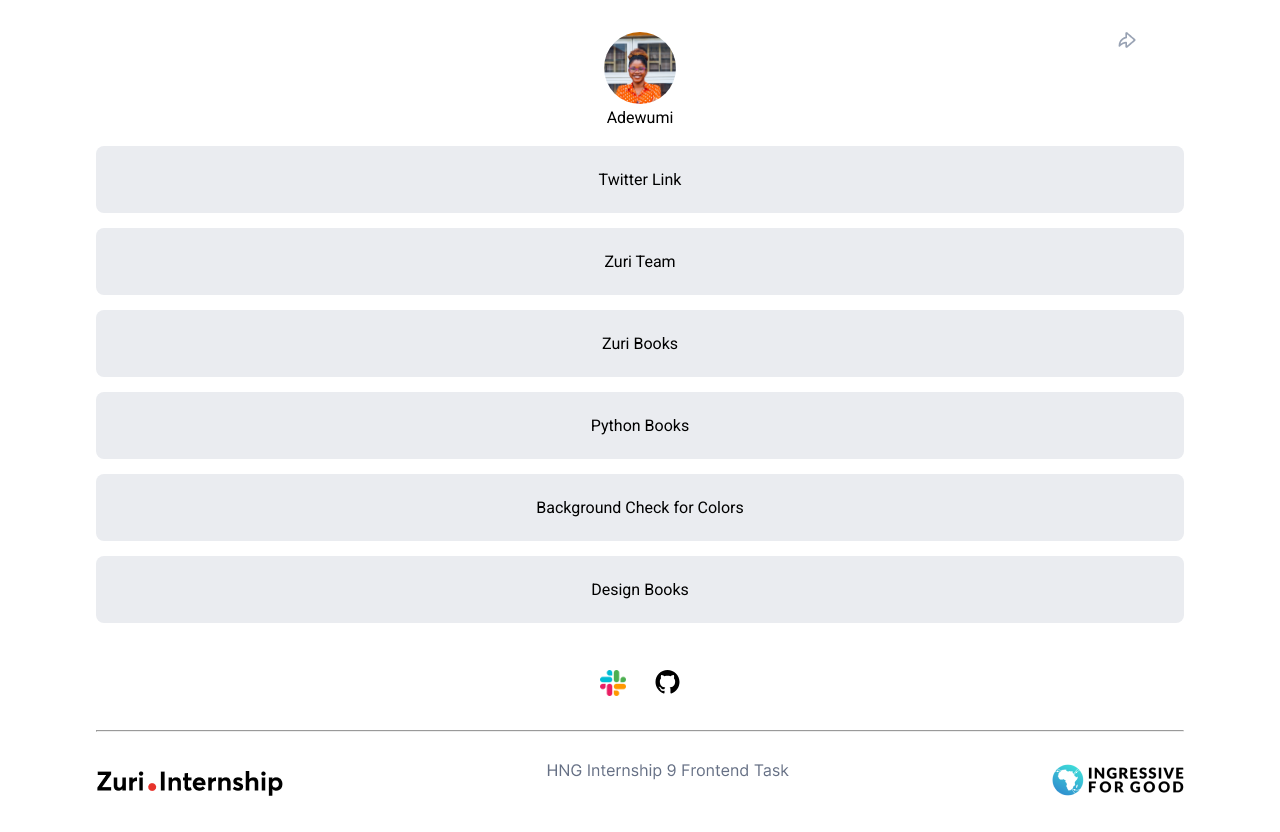
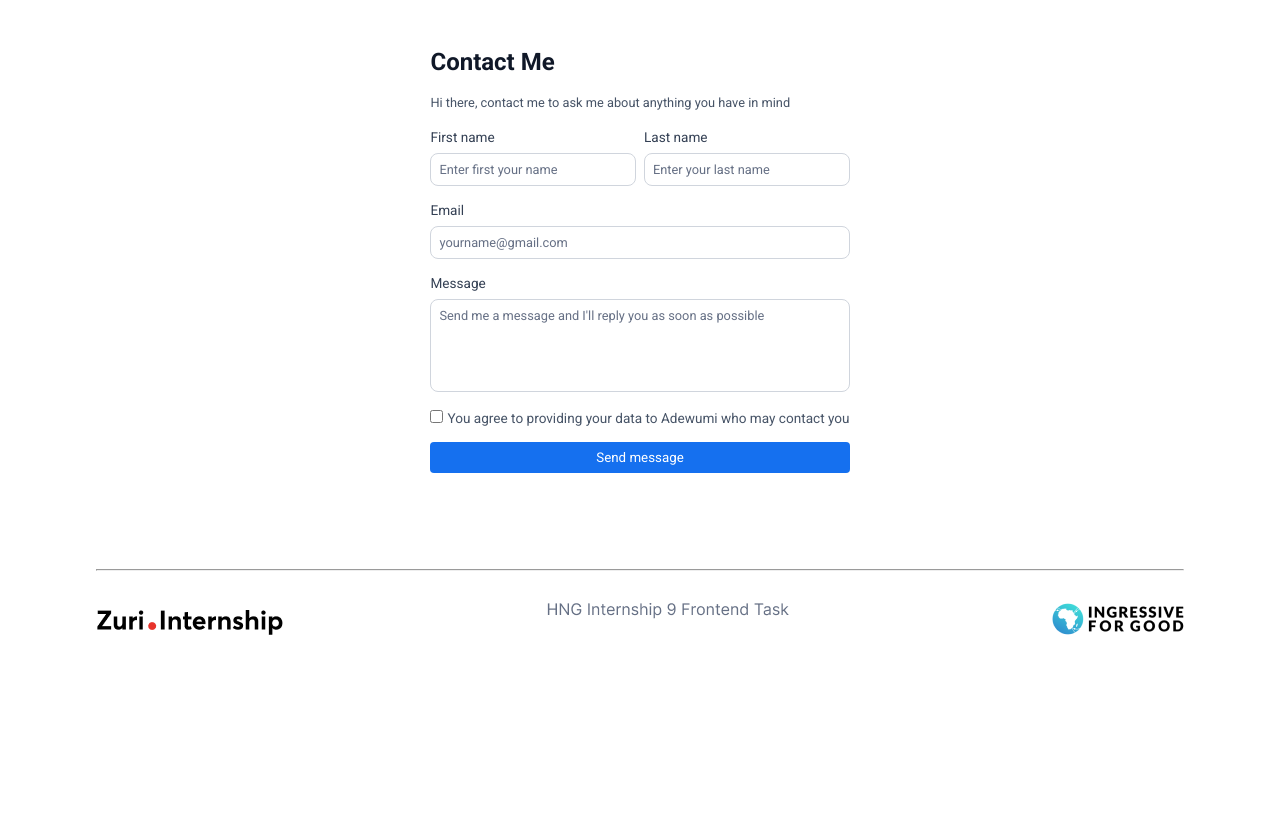
Before and after one commit to Jejeet/Stage-1, a React (Create React App) app: page /contact in a window 1280 px wide. After the commit the page ends 800 px from the top, so only its background shows below. Built offline with nearby package versions, Linux system fonts and the light colour scheme.

Commit message:
contact: Added a new anchor link that uses the router-dom to navigate

```diff
--- a/package.json
+++ b/package.json
@@ -9,6 +9,7 @@
     "react": "^18.2.0",
     "react-dom": "^18.2.0",
     "react-icons": "^4.6.0",
+    "react-router-dom": "^6.4.3",
     "react-scripts": "5.0.1",
     "web-vitals": "^2.1.4"
   },
--- a/src/App.js
+++ b/src/App.js
@@ -1,11 +1,17 @@
 import React from "react";
 import Spaces from "./Profile/PSpace";
-
+import Contact from "./component/contact";
+import {Routes,Route, BrowserRouter} from "react-router-dom";
 function App() {
   return (
     <>
+    <BrowserRouter>
 
- <Spaces />
+<Routes>
+  <Route path="/" exact element ={<Spaces />} />
+  <Route path = "/contact" exact element ={<Contact/>}/>
+</Routes>
+</BrowserRouter>
 
 
     </>
--- a/src/Profile/PSpace.jsx
+++ b/src/Profile/PSpace.jsx
@@ -11,6 +11,7 @@
 import cam from "../images/cam.png"
 
 import { useState } from "react";
+import { Link } from "react-router-dom"
 
 
 
@@ -52,7 +53,7 @@
      content: "Design Books",
      id:"book__design",
      title:"This is a free Design books from Zuri. At Zuri, we care about good design and we are happy to help with your design"
-  }
+  },
   ]
 
   const [profile,setProfile] = useState(false);
@@ -89,6 +90,7 @@
           return  <a href={links.link} target="_blank" rel="noreferrer" title={links.title} id={links.id} className="training" key={id}>{links.content}</a>
 
         })}
+        <Link to = "/contact" className="training" id="contact">Contact</Link>
         </div>
 
        <div className="nav">
--- /dev/null
+++ b/src/component/contact.css
@@ -0,0 +1,84 @@
+.contact{
+    width: 85%;
+    margin: 0 auto;
+    display: flex;
+    flex-direction: column;
+    justify-content: center;
+}
+form{
+
+    margin: 3rem auto 0;
+}
+.body{
+    padding-top: 1.2rem;
+}
+h2{
+    color: #101828;
+}
+p{
+    color: #475467;
+    font-size: 0.8rem;
+}
+.persons{
+    display: grid;
+    grid-template-columns: repeat(2,1fr);
+   gap: 0.5rem;
+}
+.inputs{
+    display: flex;
+    flex-direction: column;
+    margin-bottom: 1rem;
+}
+input,textarea{
+ padding: 0.5rem;
+ border-radius: 0.5rem;
+ border: 1px solid #D0D5DD;
+}
+
+
+input::placeholder , textarea::placeholder{
+    color: #667085;
+    font-size: 0.8rem;
+}
+label{
+    color: #344054;
+    font-size: 0.85rem;
+    padding-bottom: 0.5rem;
+}
+.check{
+    display: flex;
+    align-items: baseline;
+}
+.box{
+    margin-right: 0.25rem;
+}
+.checkmessage{
+    color: #475467;
+}
+button{
+    background-color:#1570EF ;
+    color: white;
+    border: none;
+    border-radius: 0.25rem;
+    width:100% ;
+    padding:0.5rem ;
+    margin-top: 0.5rem;
+}
+textarea{
+    resize: none;
+}
+footer{
+    margin: 2rem auto;
+    display: flex;
+    justify-content: space-between;
+}
+/* @media screen and (max-width: 648px){
+    footer{
+    flex-direction: column;
+    gap: 15px;
+    }
+} */
+hr{
+
+    margin-top: 6rem;
+}
--- /dev/null
+++ b/src/component/contact.jsx
@@ -0,0 +1,65 @@
+import React from 'react'
+import "./contact.css"
+import vectom from "../images/Zuri.png"
+import footertext from "../images/Footer text.png"
+import I4G from "../images/I4G.png"
+
+const contact = () => {
+  return (
+    <div className='contact'>
+
+       <form >
+
+            <h2>Contact Me</h2> <br />
+            <p> Hi there, contact me to ask me about anything you have in mind </p>
+
+            <div className="body">
+                <div className='persons'>
+
+                <div className="inputs">
+                <label>First name</label>
+                <input type="text"  placeholder='Enter first your name' id='first_name'/>
+                </div>
+
+                <div className="inputs">
+                <label>Last name</label>
+                <input type="text"  placeholder='Enter your last name' id='last_name'/>
+                </div>
+
+             </div>
+
+             <div className= "inputs">
+
+                <label>Email</label>
+                <input type="email" placeholder='yourname@gmail.com' id='email' />
+                </div>
+                <div className= "inputs">
+                <label>Message</label>
+                <textarea name="message" id="message" cols="30" rows="5" placeholder="Send me a message and I'll reply you as soon as possible"  ></textarea>
+                </div>
+     </div>
+
+<div className='check'>
+     <input type="checkbox" id="" name="" value="" className='box' />
+  <label className='checkmessage'> You agree to providing your data to Adewumi who may contact you</label> <br />
+  </div>
+<button id='btn__submit'>Send message</button>
+
+</form>
+<hr />
+<div className="footer">
+
+        <footer>
+
+          <div><img src={vectom} alt="" /></div>
+          <p><img src={footertext} alt="" /></p>
+          <div><img src={I4G} alt="" /></div>
+        </footer>
+
+       </div>
+
+    </div>
+  )
+}
+
+export default contact
--- a/src/index.js
+++ b/src/index.js
@@ -7,6 +7,8 @@
 const root = ReactDOM.createRoot(document.getElementById('root'));
 root.render(
   <React.StrictMode>
+
     <App />
+
   </React.StrictMode>
 );
```
Also changed, not shown: 1 other file (tests, documents, lock files or other folders).
